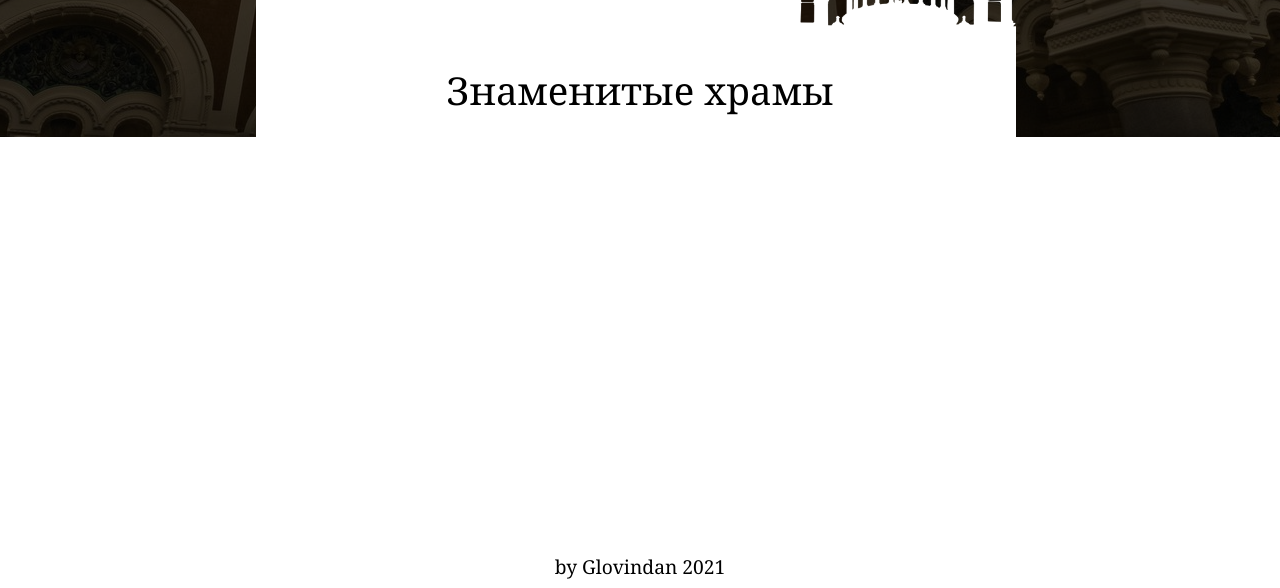
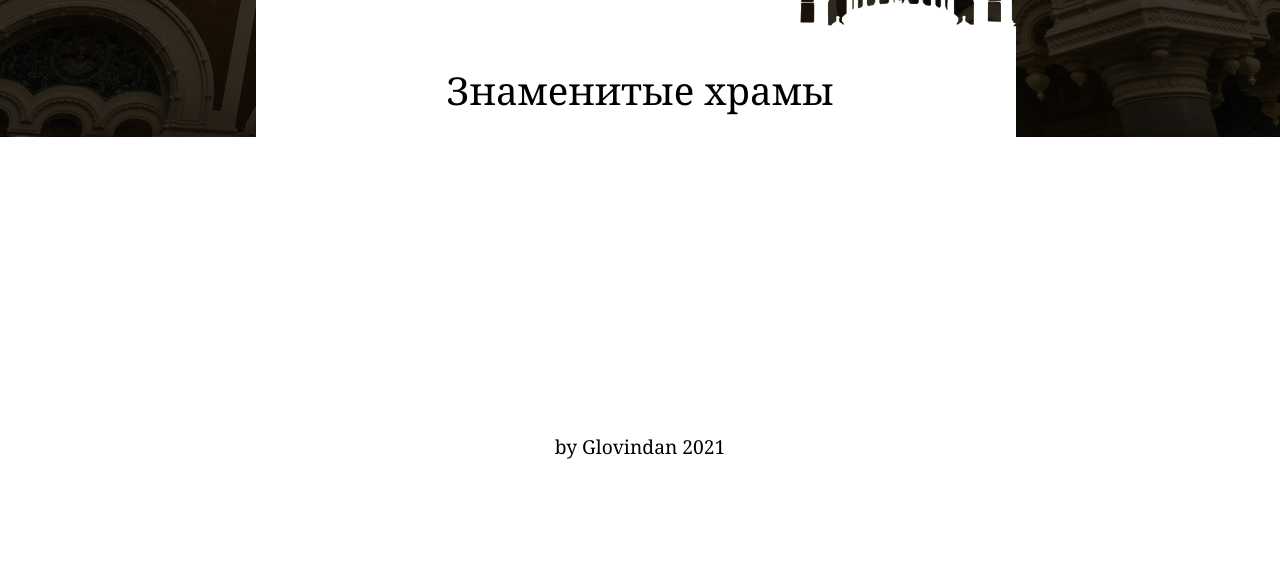
Before and after one commit to Glovindan/Presentation, a plain HTML site: page index.html in a window 1280 px wide. Shown: the part 735-1323 px from the top of the page. After the commit the page ends 1203 px from the top, so only its background shows below. Drawn offline with Linux system fonts and the light colour scheme.

Commit message:
adaptive2

```diff
--- a/styles.css
+++ b/styles.css
@@ -75,8 +75,7 @@ footer {
     background-color: #fff;
     padding: 1vh;
     font-size: max(1.5vw,1.7vh);
-    position: absolute;
-    margin-top: max(100%,100vh);
+    flex: 0 0 auto;
 }
 
 .button-white {
```
